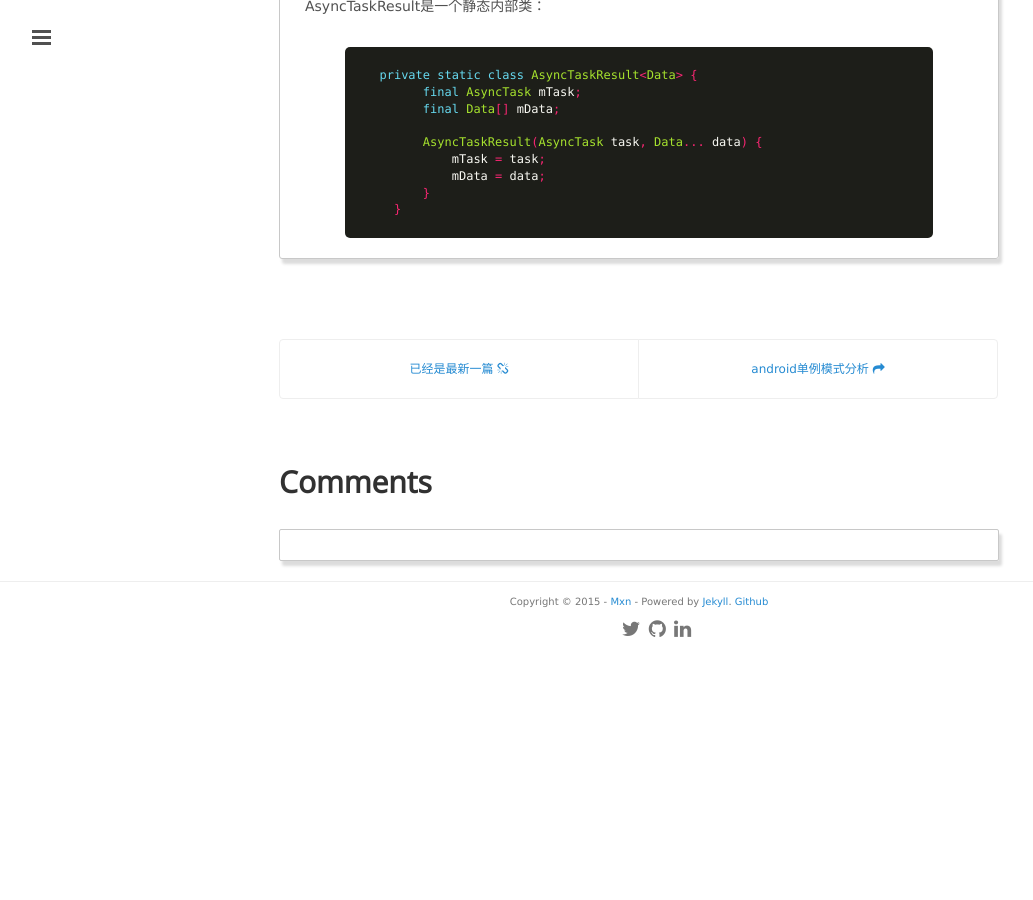
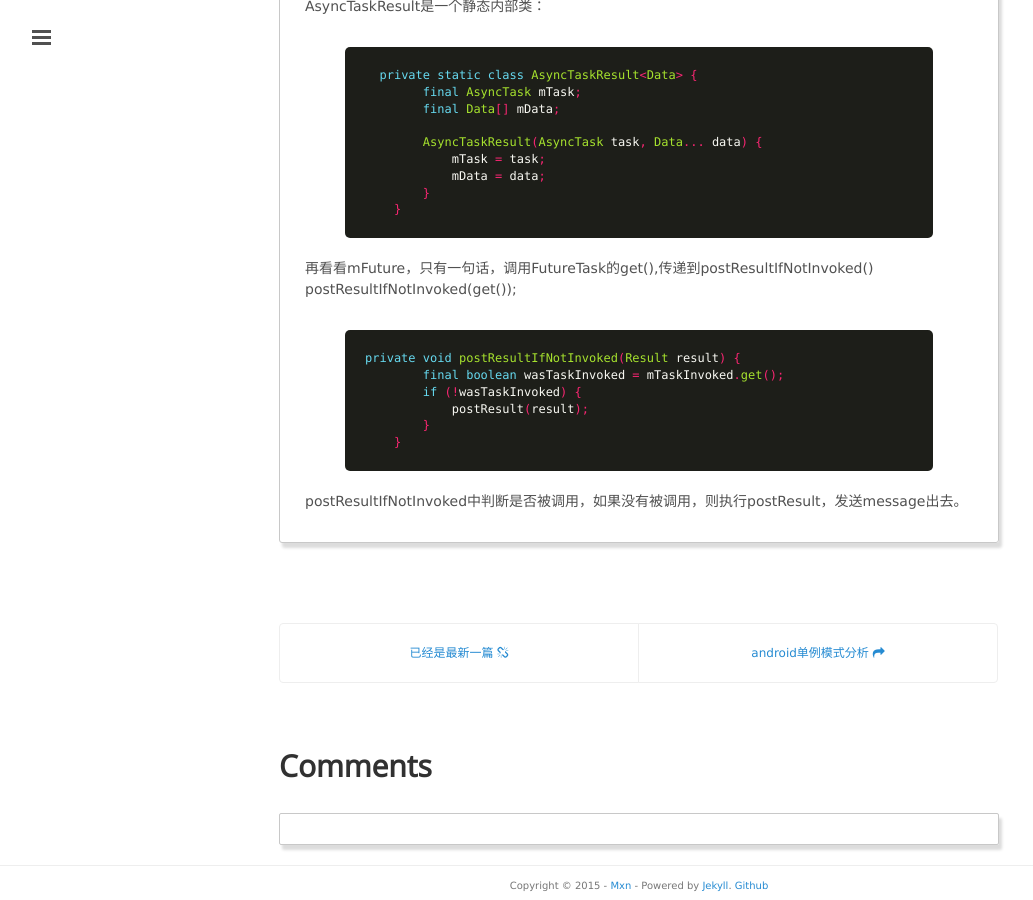
Before and after one commit to mxn21/mxn21.github.io, a Jekyll site: the page built from _posts/2015-5-31-AsyncTask解析.md, in a window 1280 px wide and 900 px high, scrolled down 1752 px. Shown: the whole window, without its empty margins (1-1034 px from the left). Built offline with Jekyll 4.4.1, drawn with Linux system fonts in a browser that asks for light colours; Markdown is read by kramdown in place of the engine named in the settings; comment, search, counter and statistics services are not loaded; before the commit the page ends 2406 px from its top, so only the background shows below that.

Commit message:
Update 2015-5-31-AsyncTask解析.md

```diff
--- a/_posts/2015-5-31-AsyncTask解析.md
+++ b/_posts/2015-5-31-AsyncTask解析.md
@@ -80,3 +80,17 @@
         }
     }
 {% endhighlight  %}
+
+再看看mFuture，只有一句话，调用FutureTask的get(),传递到postResultIfNotInvoked()
+ postResultIfNotInvoked(get());
+
+   {% highlight java %}
+private void postResultIfNotInvoked(Result result) {
+        final boolean wasTaskInvoked = mTaskInvoked.get();
+        if (!wasTaskInvoked) {
+            postResult(result);
+        }
+    }
+
+{% endhighlight  %}
+postResultIfNotInvoked中判断是否被调用，如果没有被调用，则执行postResult，发送message出去。
```
